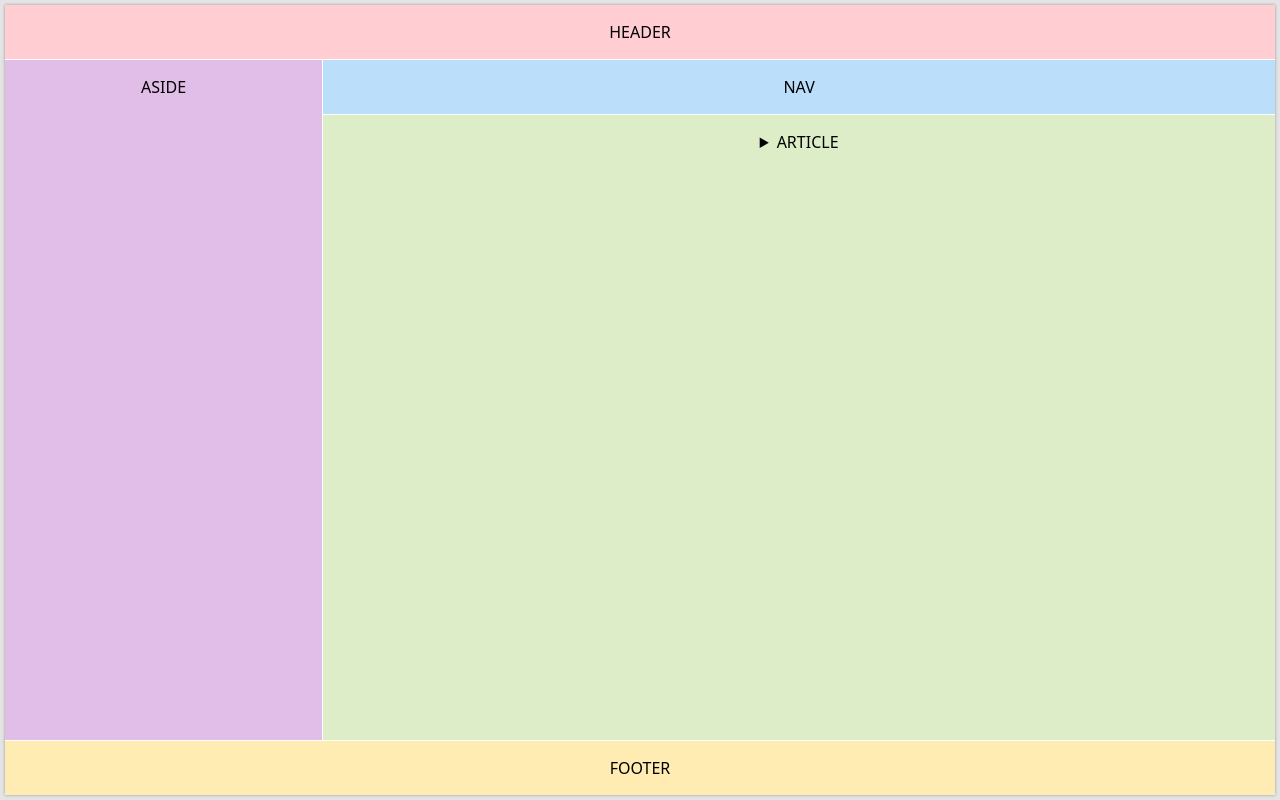
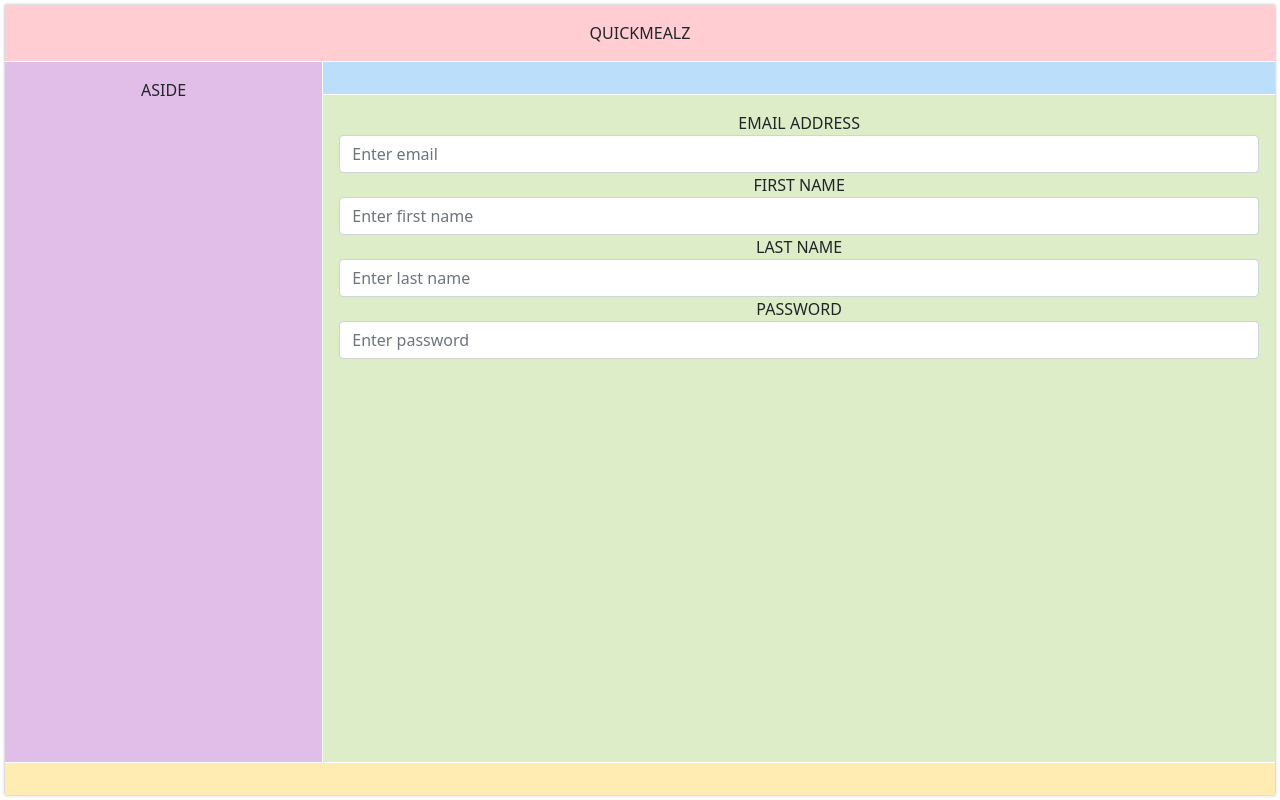
Before and after one commit to kreativekntrl/Quick-Mealz, a React (Create React App) app in the folder quick-mealz/: page / in a window 1280 px wide. Built offline with nearby package versions, Linux system fonts and the light colour scheme.

Commit message:
signup form

```diff
--- a/quick-mealz/package.json
+++ b/quick-mealz/package.json
@@ -6,6 +6,7 @@
     "@testing-library/jest-dom": "^5.16.4",
     "@testing-library/react": "^13.3.0",
     "@testing-library/user-event": "^13.5.0",
+    "bootstrap": "^5.1.3",
     "react": "^18.2.0",
     "react-dom": "^18.2.0",
     "react-scripts": "5.0.1",
--- a/quick-mealz/src/App.js
+++ b/quick-mealz/src/App.js
@@ -1,26 +1,28 @@
 import './App.scss';
+import 'bootstrap';
+import NavBar from './components/NavBar';
+import SignUp from './components/SignUp';
+import Footer from './components/Footer';
 
 function App() {
   return (
-    <div className="page-wrap">
-        <header className="page-header">
-    Header
+<div className="page-wrap">
+  <header className="page-header">
+    QuickMealz
   </header>
   <nav className="page-nav">
-    Nav
+    <NavBar />
   </nav>
   <main className="page-main">
     <article>
-      <details>
-        <summary>Article</summary>
-      </details>
+        <SignUp />
     </article>
   </main>
   <aside className="page-sidebar">
     Aside
   </aside>
   <footer className="page-footer">
-    Footer
+    <Footer />
   </footer>
     </div>
   );
--- /dev/null
+++ b/quick-mealz/src/components/Footer.js
@@ -0,0 +1,9 @@
+const Footer = () => {
+    return (
+        <div>
+
+        </div>
+    );
+}
+
+export default Footer;
--- /dev/null
+++ b/quick-mealz/src/components/NavBar.js
@@ -0,0 +1,8 @@
+const NavBar = () => {
+    return (
+        <div>
+
+        </div>
+    );
+}
+export default NavBar;
--- /dev/null
+++ b/quick-mealz/src/components/SignUp.js
@@ -0,0 +1,25 @@
+const SignUp = () => {
+    return (
+<div>
+    <form>
+        <div className="form-group">
+            <label htmlFor="exampleInputEmail1">Email address</label>
+            <input type="email" className="form-control" id="exampleInputEmail1" aria-describedby="emailHelp" placeholder="Enter email" />
+        </div>
+        <div className="form-group">
+            <label htmlFor="exampleInputFirstName">First Name</label>
+            <input type="text" className="form-control" id="exampleInputFirstName" placeholder="Enter first name" />
+        </div>
+        <div className="form-group">
+            <label htmlFor="exampleInputLastName">Last Name</label>
+            <input type="text" className="form-control" id="exampleInputFirstName" placeholder="Enter last name" />
+        </div>
+        <div className="form-group">
+            <label htmlFor="exampleInputPassword">Password</label>
+            <input type="password" className="form-control" id="exampleInputPassword" placeholder="Enter password" />
+        </div>
+    </form>
+</div>
+    );
+}
+export default SignUp;
--- a/quick-mealz/src/index.js
+++ b/quick-mealz/src/index.js
@@ -3,6 +3,8 @@ import ReactDOM from 'react-dom/client';
 import './index.css';
 import App from './App';
 import reportWebVitals from './reportWebVitals';
+import 'bootstrap/dist/css/bootstrap.css';
+
 
 const root = ReactDOM.createRoot(document.getElementById('root'));
 root.render(
```
Also changed, not shown: 1 other file (tests, documents, lock files or other folders).
